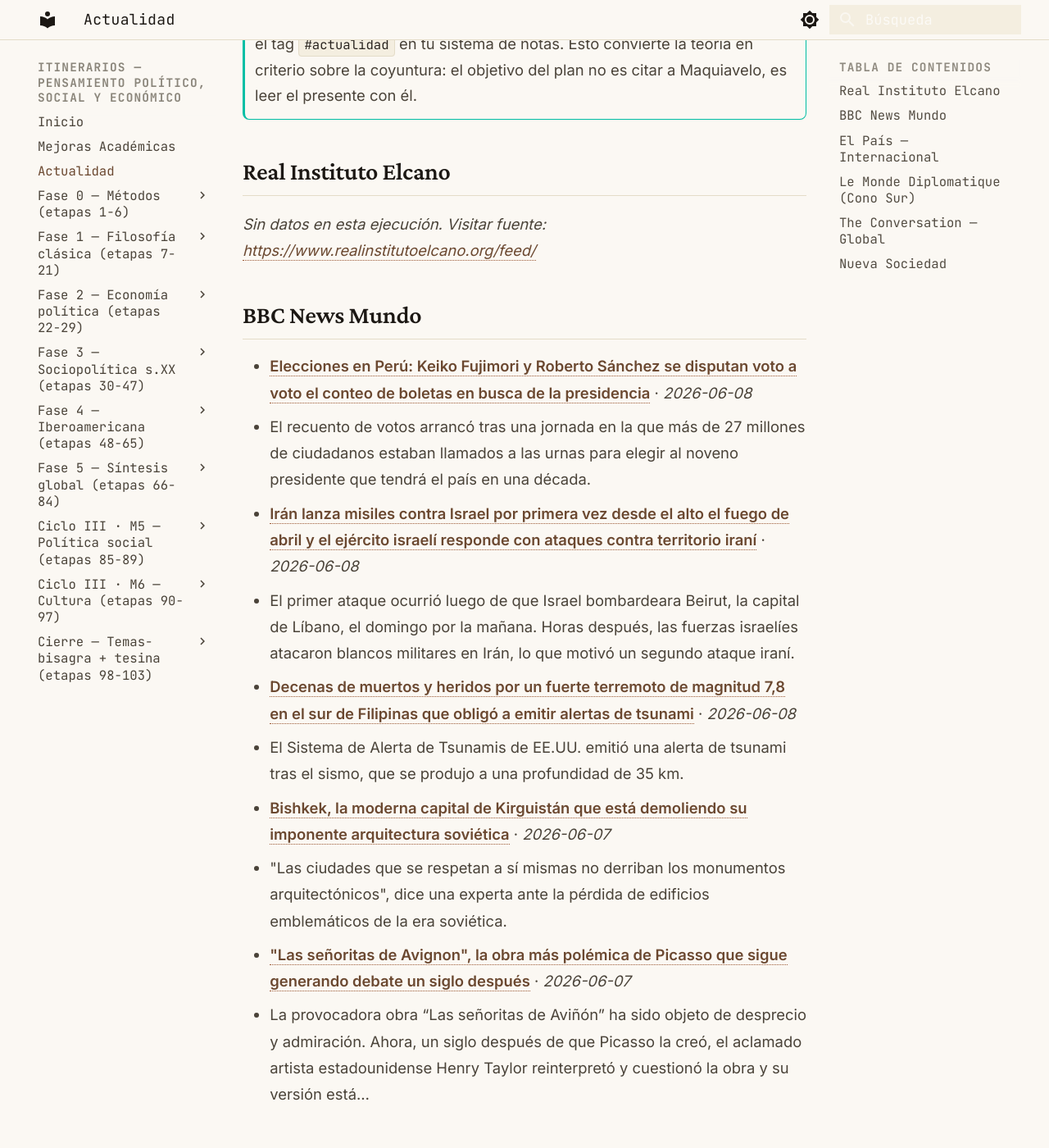
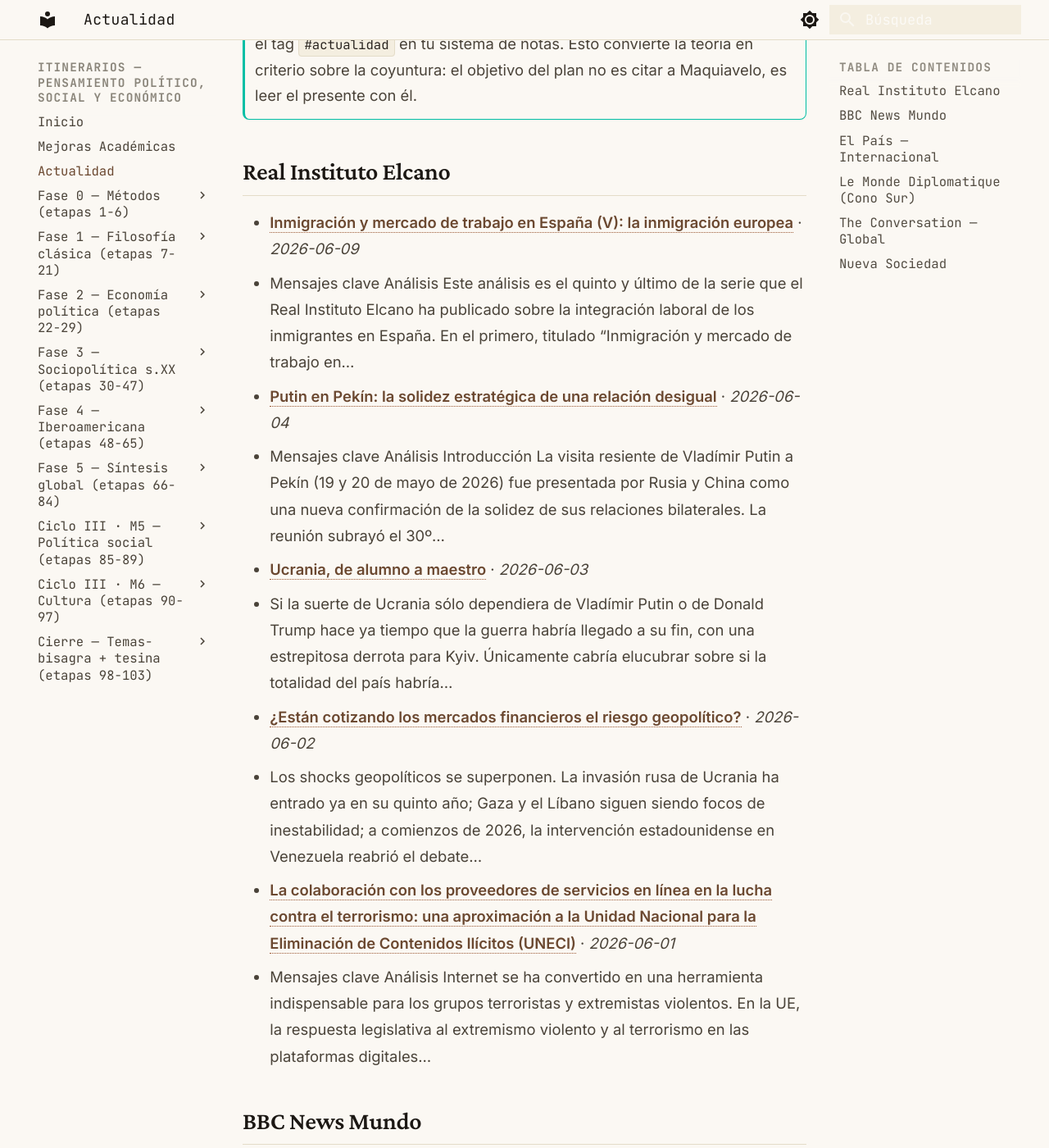
Before and after one commit to MrSpagVi/Curso, an MkDocs documentation site: the page built from docs/actualidad.md, in a window 1280 px wide and 1400 px high, scrolled down 468 px. Shown: the whole window at 82% size. Built offline with MkDocs 1.6.1 and Material for MkDocs 9.7.7, drawn with Linux system fonts in a browser that asks for light colours; some of the changed text lies outside the part shown.

Commit message:
auto: actualidad 2026-06-09

```diff
--- a/docs/actualidad.md
+++ b/docs/actualidad.md
@@ -6,40 +6,49 @@ title: Actualidad
 
 Últimos titulares de fuentes que dictan agenda en ciencia política y geopolítica. Actualizado automáticamente cada día (vía GitHub Actions).
 
-_Última actualización: 2026-06-08 10:20 UTC_
+_Última actualización: 2026-06-09 09:26 UTC_
 
 !!! tip "Ritual mensual — #actualidad"
     El último sábado de cada mes: agarrá **un** titular de los de abajo y escribí **300 palabras** aplicándole **2 autores** del último mes que leíste. ¿Qué diría cada uno? ¿En qué chocan? No resumas la noticia — usala como caso para pensar con las herramientas que venís construyendo. Guardá el texto con el tag `#actualidad` en tu sistema de notas. Esto convierte la teoría en criterio sobre la coyuntura: el objetivo del plan no es citar a Maquiavelo, es leer el presente con él.
 
 ## Real Instituto Elcano
 
-_Sin datos en esta ejecución. Visitar fuente: [https://www.realinstitutoelcano.org/feed/](https://www.realinstitutoelcano.org/feed/)_
+- **[Inmigración y mercado de trabajo en España (V): la inmigración europea](https://www.realinstitutoelcano.org/analisis/inmigracion-y-mercado-de-trabajo-en-espana-v-la-inmigracion-europea/)** · *2026-06-09*
+  - Mensajes clave Análisis Este análisis es el quinto y último de la serie que el Real Instituto Elcano ha publicado sobre la integración laboral de los inmigrantes en España. En el primero, titulado “Inmigración y mercado de trabajo en…
+- **[Putin en Pekín: la solidez estratégica de una relación desigual](https://www.realinstitutoelcano.org/analisis/putin-en-pekin-la-solidez-estrategica-de-una-relacion-desigual/)** · *2026-06-04*
+  - Mensajes clave Análisis Introducción La visita resiente de Vladímir Putin a Pekín (19 y 20 de mayo de 2026) fue presentada por Rusia y China como una nueva confirmación de la solidez de sus relaciones bilaterales. La reunión subrayó el 30º…
+- **[Ucrania, de alumno a maestro](https://www.realinstitutoelcano.org/comentarios/ucrania-de-alumno-a-maestro/)** · *2026-06-03*
+  - Si la suerte de Ucrania sólo dependiera de Vladímir Putin o de Donald Trump hace ya tiempo que la guerra habría llegado a su fin, con una estrepitosa derrota para Kyiv. Únicamente cabría elucubrar sobre si la totalidad del país habría…
+- **[¿Están cotizando los mercados financieros el riesgo geopolítico?](https://www.realinstitutoelcano.org/comentarios/estan-cotizando-los-mercados-financieros-el-riesgo-geopolitico/)** · *2026-06-02*
+  - Los shocks geopolíticos se superponen. La invasión rusa de Ucrania ha entrado ya en su quinto año; Gaza y el Líbano siguen siendo focos de inestabilidad; a comienzos de 2026, la intervención estadounidense en Venezuela reabrió el debate…
+- **[La colaboración con los proveedores de servicios en línea en la lucha contra el terrorismo: una aproximación a la Unidad Nacional para la Eliminación de Contenidos Ilícitos (UNECI)](https://www.realinstitutoelcano.org/analisis/la-colaboracion-con-los-proveedores-de-servicios-en-linea-en-la-lucha-contra-el-terrorismo-una-aproximacion-a-la-unidad-nacional-para-la-eliminacion-de-contenidos-ilicitos-uneci/)** · *2026-06-01*
+  - Mensajes clave Análisis Internet se ha convertido en una herramienta indispensable para los grupos terroristas y extremistas violentos. En la UE, la respuesta legislativa al extremismo violento y al terrorismo en las plataformas digitales…
 
 ## BBC News Mundo
 
-- **[Elecciones en Perú: Keiko Fujimori y Roberto Sánchez se disputan voto a voto el conteo de boletas en busca de la presidencia](https://www.bbc.com/mundo/articles/c3vyxggnyw9o?at_medium=RSS&at_campaign=rss)** · *2026-06-08*
-  - El recuento de votos arrancó tras una jornada en la que más de 27 millones de ciudadanos estaban llamados a las urnas para elegir al noveno presidente que tendrá el país en una década.
-- **[Irán lanza misiles contra Israel por primera vez desde el alto el fuego de abril y el ejército israelí responde con ataques contra territorio iraní](https://www.bbc.com/mundo/articles/cvg4x2z010zo?at_medium=RSS&at_campaign=rss)** · *2026-06-08*
-  - El primer ataque ocurrió luego de que Israel bombardeara Beirut, la capital de Líbano, el domingo por la mañana. Horas después, las fuerzas israelíes atacaron blancos militares en Irán, lo que motivó un segundo ataque iraní.
-- **[Decenas de muertos y heridos por un fuerte terremoto de magnitud 7,8 en el sur de Filipinas que obligó a emitir alertas de tsunami](https://www.bbc.com/mundo/articles/c0jywp0gpq1o?at_medium=RSS&at_campaign=rss)** · *2026-06-08*
-  - El Sistema de Alerta de Tsunamis de EE.UU. emitió una alerta de tsunami tras el sismo, que se produjo a una profundidad de 35 km.
-- **[Bishkek, la moderna capital de Kirguistán que está demoliendo su imponente arquitectura soviética](https://www.bbc.com/mundo/articles/c8r81xkj85po?at_medium=RSS&at_campaign=rss)** · *2026-06-07*
-  - "Las ciudades que se respetan a sí mismas no derriban los monumentos arquitectónicos", dice una experta ante la pérdida de edificios emblemáticos de la era soviética.
-- **["Las señoritas de Avignon", la obra más polémica de Picasso que sigue generando debate un siglo después](https://www.bbc.com/mundo/articles/cp9p0jdy9lko?at_medium=RSS&at_campaign=rss)** · *2026-06-07*
-  - La provocadora obra “Las señoritas de Aviñón” ha sido objeto de desprecio y admiración. Ahora, un siglo después de que Picasso la creó, el aclamado artista estadounidense Henry Taylor reinterpretó y cuestionó la obra y su versión está…
+- **[Cómo los recientes ataques de Irán contra Israel indican que Teherán se siente cada vez más fuerte](https://www.bbc.com/mundo/articles/cj4gdwv4lwdo?at_medium=RSS&at_campaign=rss)** · *2026-06-09*
+  - La decisión de Irán de poner en peligro las negociaciones de paz podría reflejar cómo ven sus líderes la situación.
+- **[Por qué la creciente popularidad de los banquetes masivos en Francia despierta recelos en la izquierda del país](https://www.bbc.com/mundo/articles/c39yk7nwllno?at_medium=RSS&at_campaign=rss)** · *2026-06-09*
+  - El fenómeno de los banquetes organizados por Le Canon Français se ha convertido en un tema político candente.
+- **[Elecciones en Perú: Roberto Sánchez supera a Keiko Fujimori en el reñido recuento de votos para la presidencia](https://www.bbc.com/mundo/articles/c3vyxggnyw9o?at_medium=RSS&at_campaign=rss)** · *2026-06-09*
+  - El recuento de las elecciones peruanas del domingo está en su recta final con el candidato de izquierda Roberto Sánchez ligeramente por encima de Fujimori.
+- **["Muchos espectadores no aceptarían un James Bond negro": el actor Idris Elba pide que el agente secreto no sea "woke"](https://www.bbc.com/mundo/articles/c36y14w554jo?at_medium=RSS&at_campaign=rss)** · *2026-06-08*
+  - La estrella británica cree que algunas audiencias no aceptarían que un actor negro interpretara al agente 007.
+- **[Cosmeticorexia: cómo las niñas están cayendo en la peligrosa obsesión de tener una piel perfecta](https://www.bbc.com/mundo/articles/cp8rle1311zo?at_medium=RSS&at_campaign=rss)** · *2026-06-09*
+  - El mercado de productos para el cuidado de la piel infantil está en auge impulsado por las redes sociales. Expertos temen por el impacto a largo plazo en las niñas.
 
 ## El País — Internacional
 
-- **[Israel bombardea Irán aunque Trump pidió a Netanyahu no hacerlo](https://elpais.com/internacional/2026-06-08/israel-bombardea-iran-aunque-trump-pidio-a-netanyahu-no-hacerlo.html)** · *2026-06-08*
-  - Los dos países se enzarzan en un fuego cruzado por vez primera desde el inicio del alto el fuego en abril. El presidente de EE UU insiste: “Deben detener inmediatamente los disparos”
-- **[Irán dispara misiles contra Israel por primera vez desde el alto el fuego, tras bombardear Netanyahu los suburbios de Beirut](https://elpais.com/internacional/2026-06-07/israel-bombardea-los-suburbios-de-beirut-pese-a-que-trump-le-exigio-no-hacerlo.html)** · *2026-06-07*
-  - El sistema de defensa israelí ha interceptado una decena de proyectiles dirigidos contra el norte del país, según el ejército. Trump afirma que pedirá al primer ministro que no tome represalias
-- **[Francia lanza la carrera de las presidenciales con la polarización disparada](https://elpais.com/internacional/2026-06-08/francia-lanza-la-carrera-de-las-presidenciales-con-la-polarizacion-disparada.html)** · *2026-06-08*
-  - Mélenchon da su primer mitin en Saint-Denis como símbolo de su lucha contra una extrema derecha que lidera los sondeos para las elecciones de 2027
+- **[La guerra en Irán distancia a Trump y Netanyahu tras años entre el insulto y el halago](https://elpais.com/internacional/2026-06-09/la-guerra-en-iran-distancia-a-trump-y-netanyahu-tras-anos-entre-el-insulto-y-el-halago.html)** · *2026-06-09*
+  - El empantanamiento de la campaña bélica incrementa las diferencias estratégicas entre ambos aliados, exhibidas públicamente con el bombardeo de Israel en contra del criterio del presidente de EE UU
+- **[Israel e Irán aseguran haber detenido los ataques cruzados](https://elpais.com/internacional/2026-06-08/israel-bombardea-iran-aunque-trump-pidio-a-netanyahu-no-hacerlo.html)** · *2026-06-08*
+  - Los dos países intercambian ataques, por primera vez en los dos meses de alto el fuego, hasta que Trump les instó a parar “inmediatamente”. “Nuestra lucha con Irán y Hezbolá aún no ha terminado”, advierte Netanyahu
+- **[La guerra permanente de los suburbios de Beirut: “Me iría a otro planeta si eso me diera paz”](https://elpais.com/internacional/2026-06-09/la-guerra-permanente-de-los-suburbios-de-beirut-me-iria-a-otro-planeta-si-eso-me-diera-paz.html)** · *2026-06-09*
+  - Algunos habitantes de Dahiye esperan que los ataques de Irán frenen la ofensiva israelí, mientras otros entran y salen de sus barrios cuando vuelven los bombardeos
+- **[Venezuela, país portátil](https://elpais.com/opinion/2026-06-09/venezuela-pais-portatil.html)** · *2026-06-09*
+  - Cuando el país ocupa titulares por su desgraciada historia política, vale la pena volver a la novela de Adriano González León
 - **[Trump pone la música, Europa la letra](https://elpais.com/internacional/2026-06-07/trump-pone-la-musica-europa-la-letra.html)** · *2026-06-07*
   - Los centros de deportación como los que Bruselas ha autorizado son Guantánamos, campos de concentración donde no existen los derechos
-- **[El nuevo e inesperado mapa de Oriente Próximo](https://elpais.com/internacional/2026-06-07/el-nuevo-e-inesperado-mapa-de-oriente-proximo.html)** · *2026-06-07*
-  - Pese a las victorias militares israelíes, la guerra está reforzando la posición de Teherán y alterando el equilibrio de poder en la región
 
 ## Le Monde Diplomatique (Cono Sur)
 
@@ -47,16 +56,16 @@ _Sin datos en esta ejecución. Visitar fuente: [https://www.eldiplo.org/feed/](h
 
 ## The Conversation — Global
 
-- **[Two decades of research show Indonesia’s coral reefs are heat-tolerant — but only up to a point](https://theconversation.com/two-decades-of-research-show-indonesias-coral-reefs-are-heat-tolerant-but-only-up-to-a-point-281134)** · *2026-06-08*
-  - While many Indonesian reefs have remained surprisingly stable despite decades of ocean warming, this resilience has its limits.
-- **[Masters of the Universe shows how companies learned to monetise childhood forever](https://theconversation.com/masters-of-the-universe-shows-how-companies-learned-to-monetise-childhood-forever-284561)** · *2026-06-08*
-  - In some ways, the new film has been four decades in the making. And it all comes down to Mattel’s savvy franchising strategy, starting in the 1980s.
-- **[Seahorses and shark fins are illegally trafficked. An AI tool could help stop this crime](https://theconversation.com/seahorses-and-shark-fins-are-illegally-trafficked-an-ai-tool-could-help-stop-this-crime-284448)** · *2026-06-07*
-  - Many marine creatures are among the 4,000 species affected by wildlife trafficking.
-- **[Why the tax NZ never wanted to talk about is back on the political agenda in 2026](https://theconversation.com/why-the-tax-nz-never-wanted-to-talk-about-is-back-on-the-political-agenda-in-2026-284542)** · *2026-06-07*
-  - Labour’s proposed capital gains tax has revived a debate long deemed politically toxic. But growing pressure on NZ’s tax system is making it harder to avoid.
-- **[Richard Scolyer leaves a unique legacy of pioneering brain cancer research](https://theconversation.com/richard-scolyer-leaves-a-unique-legacy-of-pioneering-brain-cancer-research-255103)** · *2026-06-07*
-  - Scolyer captured the world’s attention when he volunteered for a world-first experimental treatment for brain cancer. He died on Sunday night, aged 59.
+- **[Can AI help coastal cities prepare for rising seas and extreme events?](https://theconversation.com/can-ai-help-coastal-cities-prepare-for-rising-seas-and-extreme-events-283726)** · *2026-06-09*
+  - Extreme storm surges can be predicted much faster with high accuracy thanks to a new AI model that helps researchers and practitioners improve coastal flood risk assessment and adaptation planning.
+- **[World’s first AI-designed vaccine explained](https://theconversation.com/worlds-first-ai-designed-vaccine-explained-284668)** · *2026-06-09*
+  - A vaccine designed entirely by AI has been tested in people for the first time.
+- **[View from The Hill: Tony Abbott to tour the country, trying to energise Liberals](https://theconversation.com/view-from-the-hill-tony-abbott-to-tour-the-country-trying-to-energise-liberals-284303)** · *2026-06-09*
+  - Tony Abbott, the Liberals’ new activist federal president, is preparing to convene meetings around the country in an effort to drum up membership and support for the struggling party. After the Newspoll…
+- **[Why do my fingers go wrinkly in the bath?](https://theconversation.com/why-do-my-fingers-go-wrinkly-in-the-bath-284750)** · *2026-06-09*
+  - Listen to the The Conversation’s Curious Kids podcast to hear evolutionary biologist Tom Smulders explain.
+- **[Bangarra’s Sheltering is a powerful showcase of First Nations dance and creativity](https://theconversation.com/bangarras-sheltering-is-a-powerful-showcase-of-first-nations-dance-and-creativity-284358)** · *2026-06-09*
+  - Through Sheltering, Bangarra Dance Theatre proves one of its greatest strengths is in nurturing talented new voices.
 
 ## Nueva Sociedad
 
```
